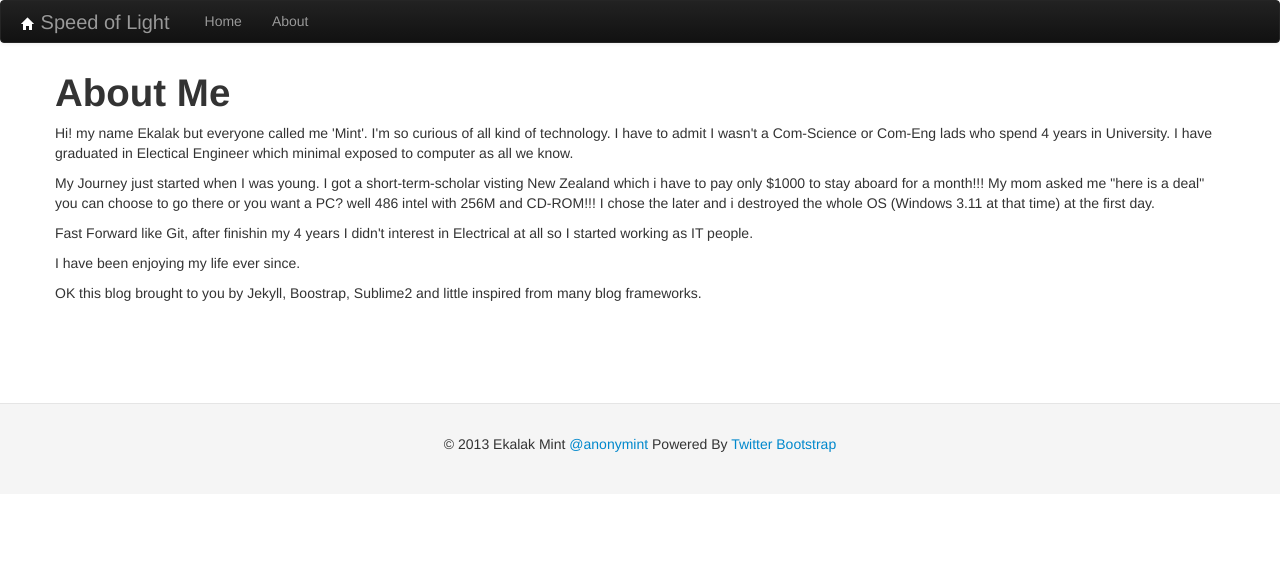
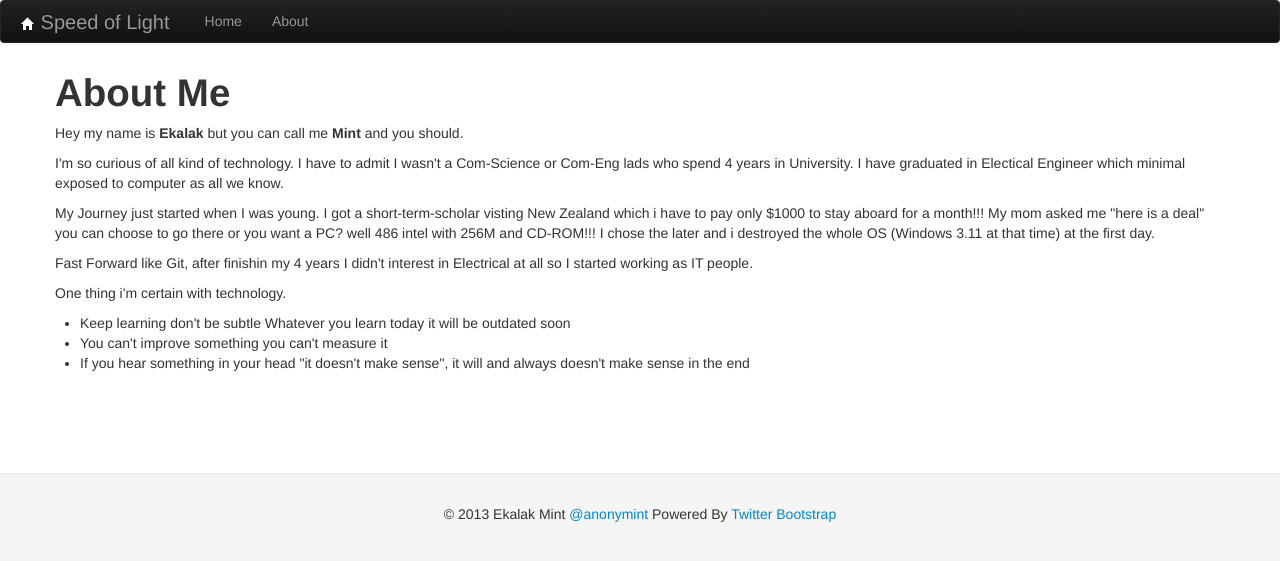
Before and after one commit to anonymint/anonymint.github.com, a Jekyll site: the page built from about.md, in a window 1280 px wide. Shown: the top 561 px of the page. Built offline with Jekyll 4.4.1, drawn with Linux system fonts in a browser that asks for light colours; a style sheet for code colours, icons or effects is not loaded.

Commit message:
Update about page

```diff
--- a/about.md
+++ b/about.md
@@ -6,7 +6,11 @@ title: about me
 <h1>About Me</h1>
 
 <p>
-Hi! my name Ekalak but everyone called me 'Mint'. I'm so curious of all kind of technology. I have to admit I wasn't a Com-Science or Com-Eng lads who spend 4 years in University. I have graduated in Electical Engineer which minimal exposed to computer as all we know.
+Hey my name is <strong>Ekalak</strong> but you can call me <strong>Mint</strong> and you should.
+</p>
+
+<p>
+I'm so curious of all kind of technology. I have to admit I wasn't a Com-Science or Com-Eng lads who spend 4 years in University. I have graduated in Electical Engineer which minimal exposed to computer as all we know.
 </p>
 
 <p>
@@ -18,9 +22,10 @@ Fast Forward like Git, after finishin my 4 years I didn't interest in Electrical
 </p>
 
 <p>
-I have been enjoying my life ever since.
+One thing i'm certain with technology.
+<ul>
+	<li>Keep learning don't be subtle Whatever you learn today it will be outdated soon</li>
+	<li>You can't improve something you can't measure it</li>
+	<li>If you hear something in your head "it doesn't make sense", it will and always doesn't make sense in the end</li>
+</ul>
 </p>
-
-<p>
-OK this blog brought to you by Jekyll, Boostrap, Sublime2 and little inspired from many blog frameworks.
-</p>
```
